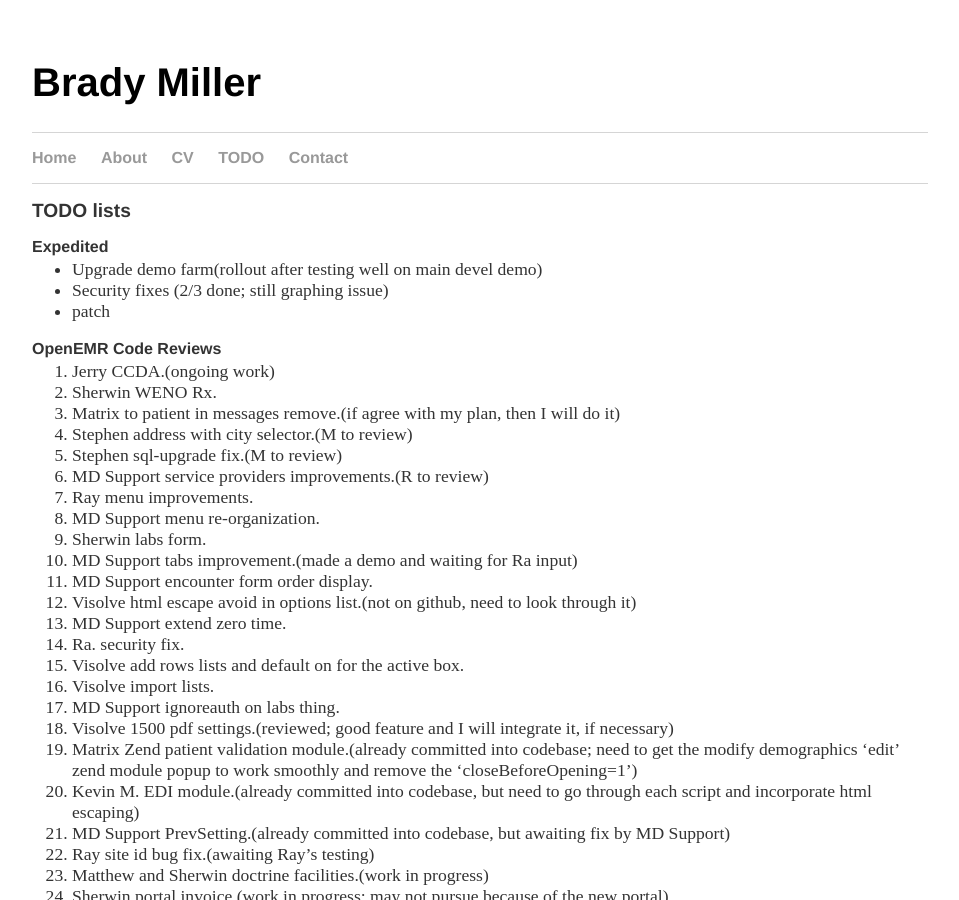
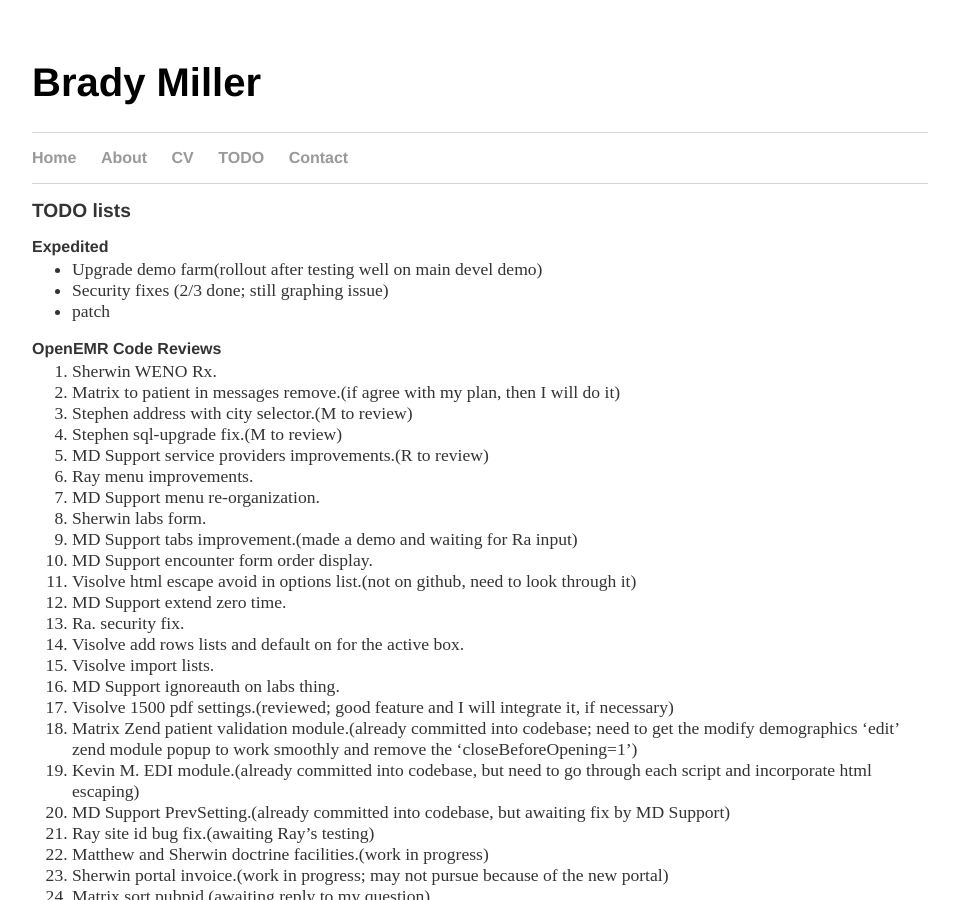
Before and after one commit to bradymiller/bradymiller.github.io, a Jekyll site: the page built from todo/index.md, in a window 1280 px wide and 900 px high. Shown: the whole window, without its empty margins (160-1119 px from the left). Built offline with Jekyll 4.4.1, drawn with Linux system fonts in a browser that asks for light colours; our own code applies the rules of GitHub Pages for plain Markdown files.

Commit message:
Update index.md

```diff
--- a/todo/index.md
+++ b/todo/index.md
@@ -9,7 +9,6 @@
 * patch
 
 ### OpenEMR Code Reviews
-1. Jerry CCDA.(ongoing work)
 1. Sherwin WENO Rx.
 1. Matrix to patient in messages remove.(if agree with my plan, then I will do it)
 1. Stephen address with city selector.(M to review)
```
